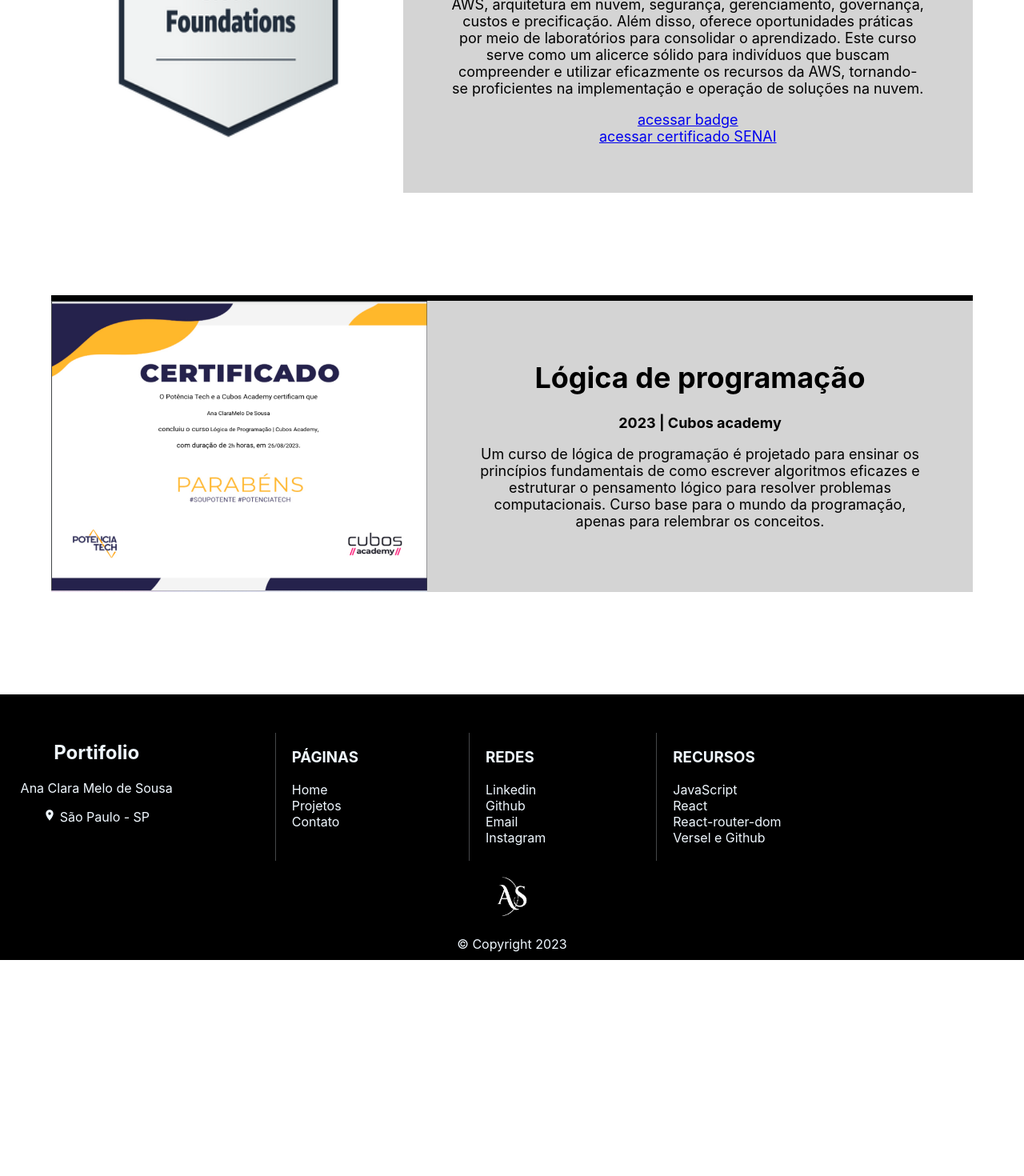
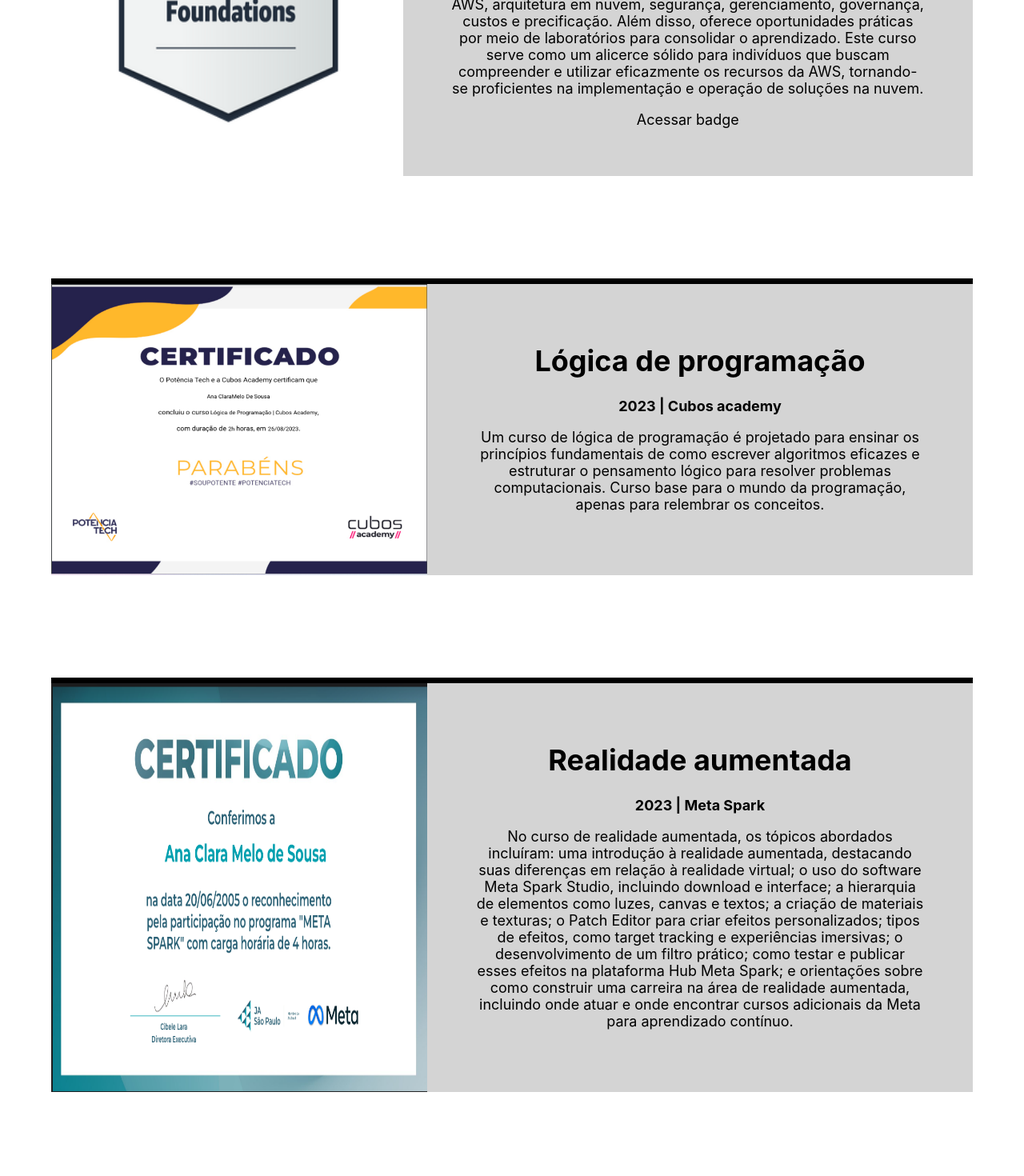
Before and after one commit to anaclaraw/portfolio-anaclaramw, a React (Create React App) app: page /Cursos in a window 1280 px wide. Shown: the part 1740-3210 px from the top of the page at 80% size. Before the commit the page ends 2940 px from the top, so only its background shows below. Built offline with nearby package versions, Linux system fonts and the light colour scheme.

Commit message:
Adicionando novo certificado - Ana Clara

```diff
--- a/src/pages/Cursos/Cursos.js
+++ b/src/pages/Cursos/Cursos.js
@@ -10,7 +10,7 @@
       <div className={styles.cursos}>
 
         <div className={styles.curso_item}>
-          <img className={styles.ftprojects} src='hardware_img.png' alt='foto_perfil'></img>
+          <img className={styles.ftprojects} src='hardware_img.png' alt='foto_certificado'></img>
           <div className={styles.text}>
             <h1>Oficina de Hardware</h1>
             <strong>2023 | FATEC Santana de Parnaíba</strong>
@@ -19,7 +19,7 @@
         </div>
 
         <div className={styles.curso_item}>
-          <img className={styles.ftprojects} src='cursodatd.png' alt='foto_perfil'></img>
+          <img className={styles.ftprojects} src='cursodatd.png' alt='foto_certificado'></img>
           <div className={styles.text}>
             <h1>Design de Aplicativos na Transformação Digital</h1>
             <strong>2023 | Escola virtual do governo</strong>
@@ -36,20 +36,20 @@
 
 
         <div className={styles.curso_item}>
-          <img className={styles.ftprojects} src='badgeaws.png' alt='foto_perfil'></img>
+          <img className={styles.ftprojects} src='badgeaws.png' alt='foto_certificado'></img>
           <div className={styles.text}>
             <h1>AWS Academy Cloud Foundations</h1>
             <strong>2023 | SENAI "Nadir Dias de Figueiredo"</strong>
 
             <p>O curso AWS Academy Cloud Foundations abrange uma ampla gama de tópicos cruciais relacionados à computação em nuvem e à AWS, incluindo conceitos fundamentais de nuvem, serviços essenciais da AWS, arquitetura em nuvem, segurança, gerenciamento, governança, custos e precificação. Além disso, oferece oportunidades práticas por meio de laboratórios para consolidar o aprendizado. Este curso serve como um alicerce sólido para indivíduos que buscam compreender e utilizar eficazmente os recursos da AWS, tornando-se proficientes na implementação e operação de soluções na nuvem. </p>
-            <Link to="https://www.credly.com/badges/332c5198-47c2-4946-b366-ddfc0ab49132/public_url"> acessar badge </Link>
-            <Link to="#"> acessar certificado SENAI </Link>
+            <Link to="https://www.credly.com/badges/332c5198-47c2-4946-b366-ddfc0ab49132/public_url"> Acessar badge </Link>
+            {/* <Link to="#"> Acessar certificado SENAI </Link> */}
           </div>
         </div>
 
 
         <div className={styles.curso_item}>
-          <img className={styles.ftprojects} src='logprog.png' alt='foto_perfil'></img>
+          <img className={styles.ftprojects} src='logprog.png' alt='foto_certificado'></img>
           <div className={styles.text}>
             <h1>Lógica de programação</h1>
             <strong>2023 | Cubos academy</strong>
@@ -57,6 +57,21 @@
           </div>
         </div>
 
+        <div className={styles.curso_item}>
+          <img className={styles.ftprojects} src='certficadoMeta.png' alt='foto_certificado'></img>
+          <div className={styles.text}>
+            <h1>Realidade aumentada</h1>
+            <strong>2023 | Meta Spark</strong>
+            <p>No curso de realidade aumentada, os tópicos abordados incluíram: uma introdução à realidade aumentada,
+               destacando suas diferenças em relação à realidade virtual; o uso do software Meta Spark Studio,
+               incluindo download e interface; a hierarquia de elementos como luzes, canvas e textos;
+               a criação de materiais e texturas; o Patch Editor para criar efeitos personalizados;
+               tipos de efeitos, como target tracking e experiências imersivas; o desenvolvimento de um filtro prático;
+                como testar e publicar esses efeitos na plataforma Hub Meta Spark; e orientações sobre como construir uma carreira na área de realidade aumentada, incluindo onde atuar e onde encontrar cursos adicionais da Meta para aprendizado contínuo. </p>
+          </div>
+        </div>
+
+
       </div>
     </div>)
 }
--- a/src/pages/Formacoes/Formacoes.js
+++ b/src/pages/Formacoes/Formacoes.js
@@ -21,7 +21,7 @@
                 <div className={styles.grid}>
                     <div className={styles.box} id={styles.teste} >
                         <h3>Programação</h3>
-                        <p>Gosto da lógica de programação e entender o desenvolvimento do software por completo. Com foco em React.js  e Node.js, já tive experiência com as seguintes tecnologias:</p>
+                        <p>Gosto da lógica de programação e entender o desenvolvimento do software por completo. Com foco em React.js, Node.js e Mysql, já tive experiência com todos os seguintes recursos:</p>
                         <div className={styles.programacao}>
                             <li><SiHtml5 /></li>
                             <li><SiCss3 /></li>
--- a/src/styles/Cursos.module.css
+++ b/src/styles/Cursos.module.css
@@ -39,6 +39,10 @@
   font-size: large;
   width: 55%;
 }
+a{
+color: black;
+text-decoration: none;
+}
 
 @media screen and (max-width: 800px) {
   .curso_item {
--- a/src/styles/ProjetosPage.module.css
+++ b/src/styles/ProjetosPage.module.css
@@ -75,5 +75,5 @@
     transform: translate(80px);
 }
 .ftprojetos:hover{
-    transform: scale(1.05);
+    transform: scale(1.01);
 }
```
Also changed, not shown: public/certficadoMeta.png (added).
